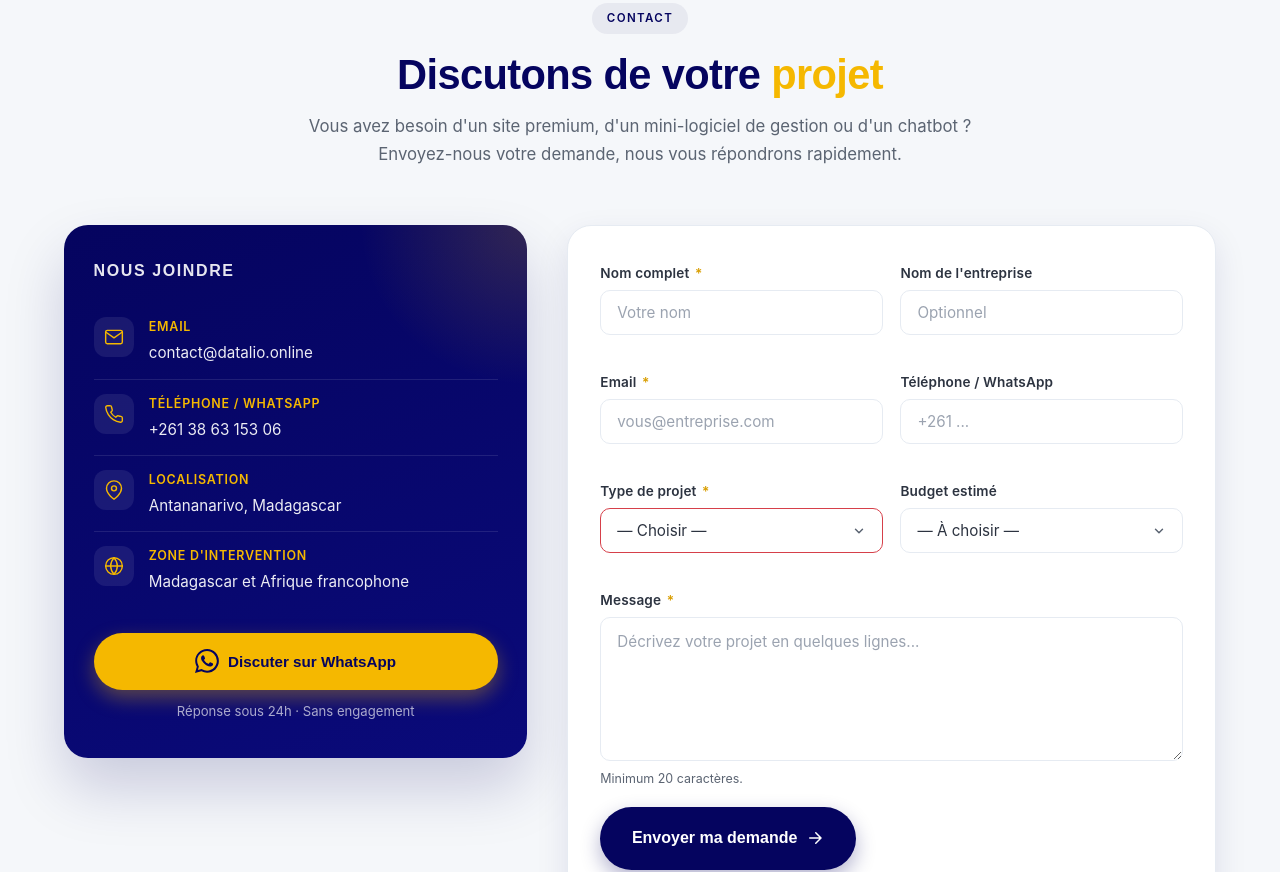
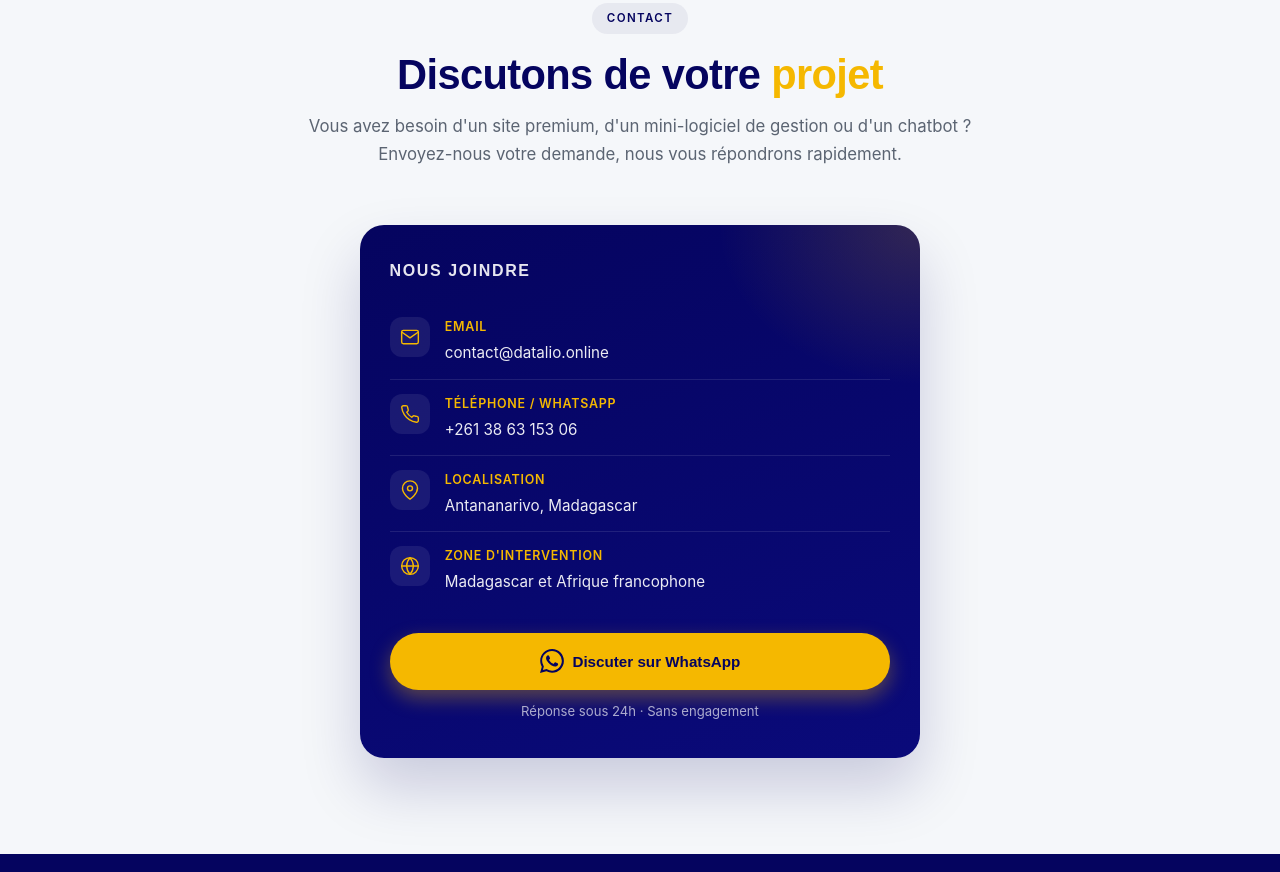
Before and after one commit to foriasser-hub/Kiro-test, a plain HTML site: page index.html in a window 1280 px wide. Shown: the part 9025-9897 px from the top of the page. Drawn offline with Linux system fonts and the light colour scheme.

Commit message:
Remove contact form and stretch about photo to match text height
Co-authored-by: foriasser-hub <285770845+foriasser-hub@users.noreply.github.com>

```diff
--- a/index.html
+++ b/index.html
@@ -959,89 +959,6 @@
                     <p class="contact__whatsapp-note">Réponse sous 24h · Sans engagement</p>
                 </aside>
 
-                <!-- Formulaire -->
-                <form id="contact-form" class="contact__form reveal"
-                      method="POST" action="https://api.web3forms.com/submit"
-                      novalidate>
-
-                    <!-- Configuration Web3Forms (clé publique d'envoi, configurée via l'admin) -->
-                    <input type="hidden" name="access_key" id="contact-form-access-key" value="" />
-                    <input type="hidden" name="subject" value="[Datalio] Nouvelle demande depuis le site" />
-                    <input type="hidden" name="from_name" value="Site Datalio — Formulaire de contact" />
-
-                    <!-- Honeypot anti-spam (champ caché aux humains, rempli par les bots) -->
-                    <input type="text" name="botcheck" tabindex="-1" autocomplete="off" class="contact__honeypot" aria-hidden="true" />
-
-                    <div class="form__row">
-                        <div class="form__field">
-                            <label for="cf-name">Nom complet <span class="form__required" aria-hidden="true">*</span></label>
-                            <input id="cf-name" name="name" type="text" required autocomplete="name" placeholder="Votre nom" />
-                        </div>
-                        <div class="form__field">
-                            <label for="cf-company">Nom de l'entreprise</label>
-                            <input id="cf-company" name="company" type="text" autocomplete="organization" placeholder="Optionnel" />
-                        </div>
-                    </div>
-
-                    <div class="form__row">
-                        <div class="form__field">
-                            <label for="cf-email">Email <span class="form__required" aria-hidden="true">*</span></label>
-                            <input id="cf-email" name="email" type="email" required autocomplete="email" placeholder="vous@entreprise.com" />
-                        </div>
-                        <div class="form__field">
-                            <label for="cf-phone">Téléphone / WhatsApp</label>
-                            <input id="cf-phone" name="phone" type="tel" autocomplete="tel" placeholder="+261 ..." />
-                        </div>
-                    </div>
-
-                    <div class="form__row">
-                        <div class="form__field">
-                            <label for="cf-project">Type de projet <span class="form__required" aria-hidden="true">*</span></label>
-                            <select id="cf-project" name="project_type" required>
-                                <option value="">— Choisir —</option>
-                                <option value="Site web premium">Site web premium</option>
-                                <option value="Mini-logiciel de gestion">Mini-logiciel de gestion</option>
-                                <option value="Chatbot">Chatbot</option>
-                                <option value="SEO / Google Analytics">SEO / Google Analytics</option>
-                                <option value="Maintenance">Maintenance</option>
-                                <option value="Autre">Autre</option>
-                            </select>
-                        </div>
-                        <div class="form__field">
-                            <label for="cf-budget">Budget estimé</label>
-                            <select id="cf-budget" name="budget">
-                                <option value="">— À choisir —</option>
-                                <option value="580 000 Ar – 950 000 Ar">580 000 Ar – 950 000 Ar</option>
-                                <option value="950 000 Ar – 1 500 000 Ar">950 000 Ar – 1 500 000 Ar</option>
-                                <option value="1 500 000 Ar et plus">1 500 000 Ar et plus</option>
-                                <option value="À discuter">À discuter</option>
-                            </select>
-                        </div>
-                    </div>
-
-                    <div class="form__field">
-                        <label for="cf-message">Message <span class="form__required" aria-hidden="true">*</span></label>
-                        <textarea id="cf-message" name="message" rows="5" minlength="20" required placeholder="Décrivez votre projet en quelques lignes..."></textarea>
-                        <small class="form__hint">Minimum 20 caractères.</small>
-                    </div>
-
-                    <p class="form__success" id="contact-form-success" role="status" aria-live="polite" hidden>
-                        Votre demande a été envoyée avec succès. Nous vous répondrons rapidement.
-                    </p>
-                    <p class="form__error" id="contact-form-error" role="alert" aria-live="assertive" hidden>
-                        Une erreur est survenue. Vous pouvez aussi nous contacter directement sur WhatsApp.
-                    </p>
-
-                    <div class="form__actions">
-                        <button type="submit" class="btn btn--primary btn--lg form__submit" id="contact-form-submit">
-                            <span class="form__submit-label">Envoyer ma demande</span>
-                            <svg class="icon icon--sm" aria-hidden="true"><use href="#icon-arrow-right"/></svg>
-                        </button>
-                        <p class="form__legal">
-                            En envoyant ce formulaire, vous acceptez d'être contacté par Datalio à propos de votre demande.
-                        </p>
-                    </div>
-                </form>
             </div>
         </div>
     </section>
--- a/styles.css
+++ b/styles.css
@@ -932,7 +932,7 @@ p { margin: 0 0 1em; color: var(--gray-text); }
 .about__inner {
     display: grid;
     gap: 3rem;
-    align-items: center;
+    align-items: stretch;
 }
 @media (min-width: 980px) {
     .about__inner { grid-template-columns: 1.05fr 1fr; gap: 4.5rem; }
@@ -969,6 +969,8 @@ p { margin: 0 0 1em; color: var(--gray-text); }
 /* Bloc visuel "image entreprise africaine" */
 .about__visual {
     position: relative;
+    display: flex;
+    height: 100%;
 }
 .about__figure {
     position: relative;
@@ -978,7 +980,15 @@ p { margin: 0 0 1em; color: var(--gray-text); }
     box-shadow: var(--shadow-md);
     border: 1px solid var(--light-200);
     background: linear-gradient(160deg, rgba(5, 4, 95, 0.06), rgba(245, 184, 0, 0.08));
+    width: 100%;
+    min-height: 100%;
     aspect-ratio: 4 / 3;
+}
+@media (min-width: 980px) {
+    .about__figure {
+        aspect-ratio: auto;
+        min-height: 520px;
+    }
 }
 .about__image {
     display: block;
@@ -2795,7 +2805,8 @@ html {
 }
 .contact__grid {
     display: grid;
-    grid-template-columns: minmax(280px, 1fr) minmax(0, 1.4fr);
+    grid-template-columns: minmax(280px, 560px);
+    justify-content: center;
     gap: 2.5rem;
     align-items: start;
     margin-top: 3rem;
```
